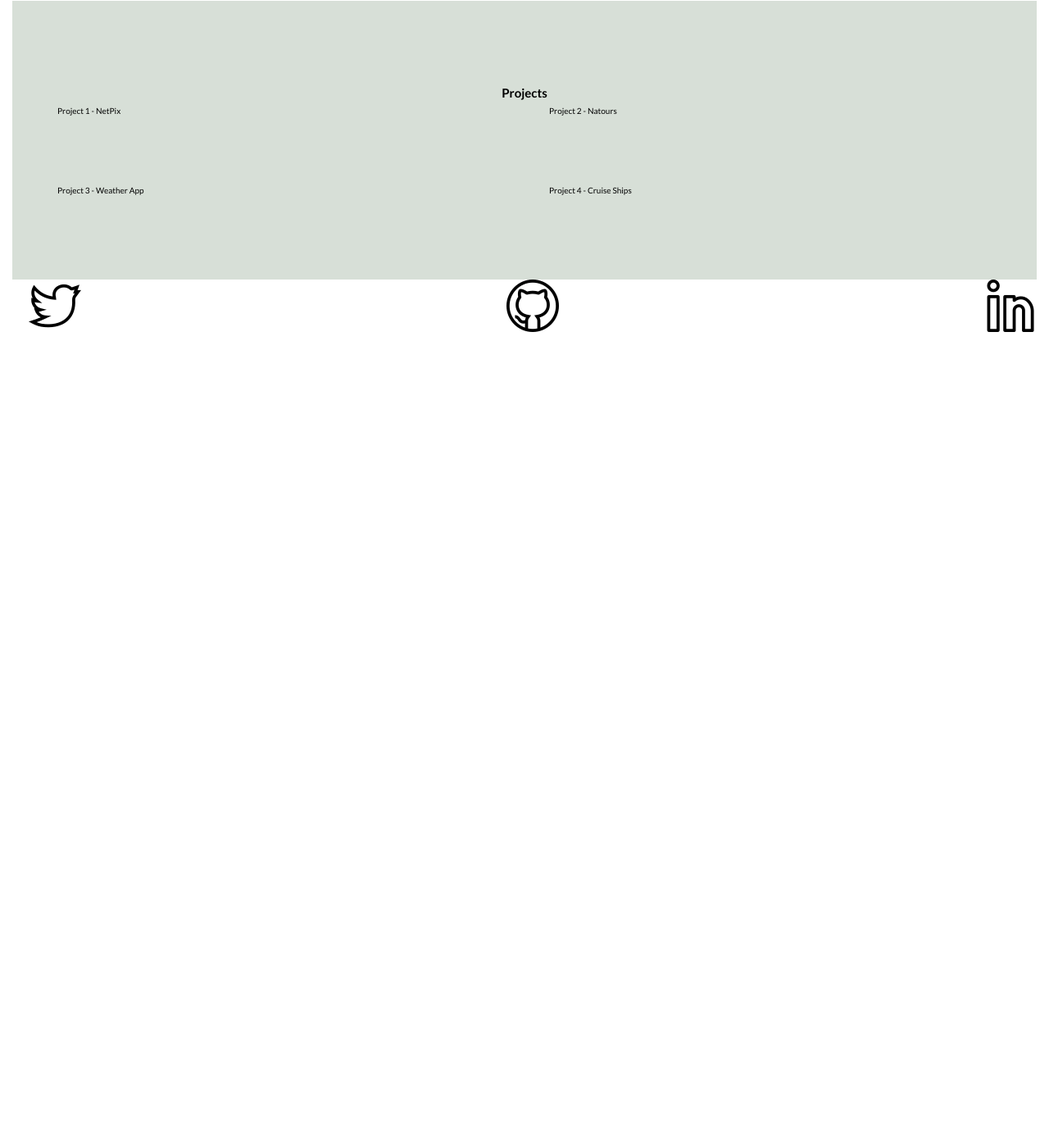
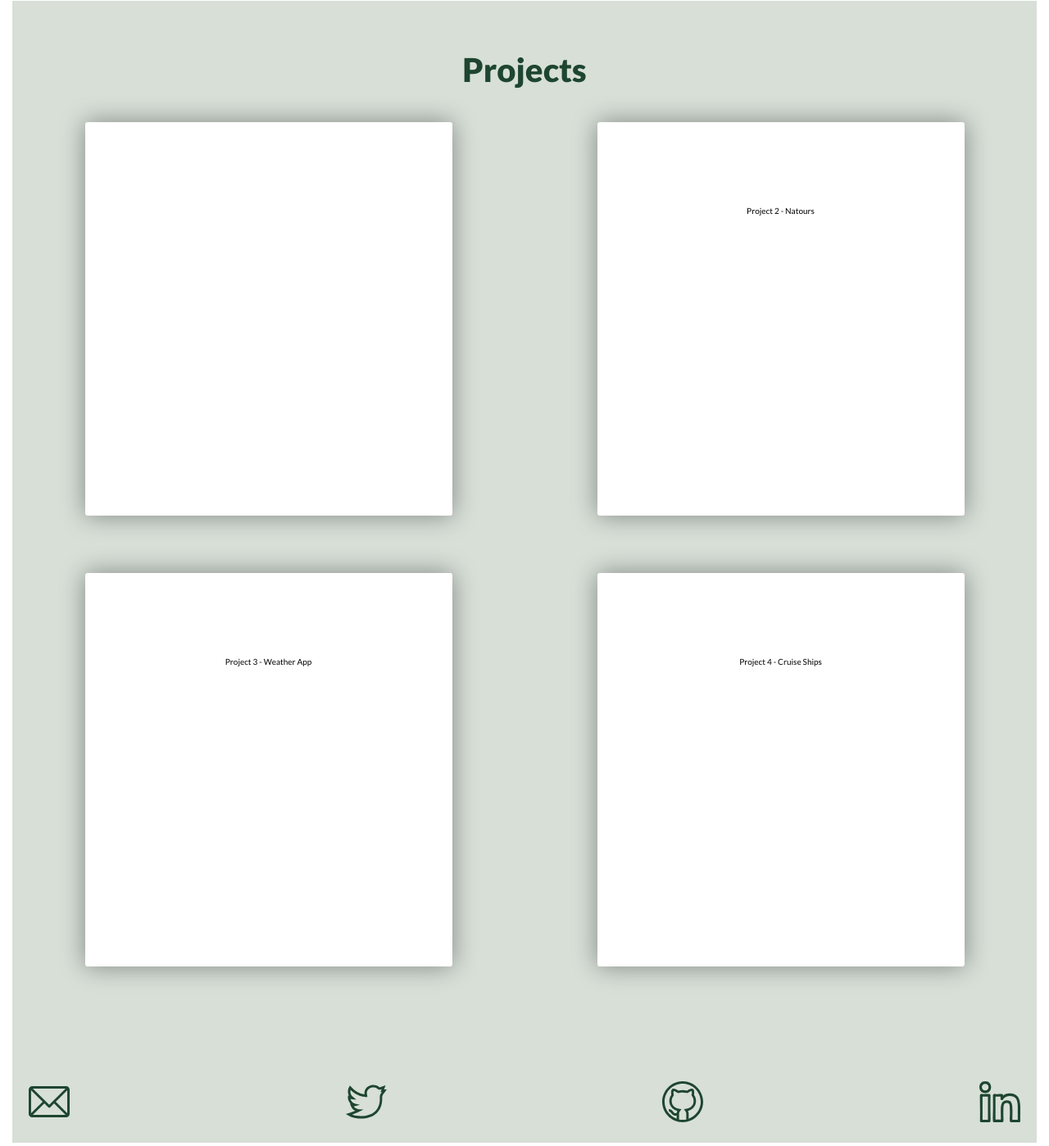
Before and after one commit to HollyRebekah/holly-fanthorpe, a website: page index.html in a window 1280 px wide. Shown: the part 814-2212 px from the top of the page at 82% size. Before the commit the page ends 1239 px from the top, so only its background shows below. Drawn offline with Linux system fonts and the light colour scheme.

Commit message:
added layout of projects page & made responsive

```diff
--- a/index.html
+++ b/index.html
@@ -21,123 +21,63 @@
               </div>
             <div class="header__text-box">
                 <h1 class="heading__primary">
-                  <span class="heading__primary--main">Holly Fanthorpe</span>
+                  <span class="heading__primary--main name-1">Holly</span>
+                  <span class="heading__primary--main name-2">Fanthorpe</span>
                   <span class ="heading__primary--sub">Front End Developer</span>
                 </h1>
             </div>
           </header>
 
           <section class="projects">
-            <div class="u-center-text">
+            <div class="heading u-center-text">
                 <h2 class="heading__secondary">Projects</h2>
             </div>
 
-            <div class="row">
-                <div class="col-1-of-2">
-                  Project 1 - NetPix
+            <div class="projects__grid">
+                <div class="projects__card">
+
                 </div>
-                <div class="col-1-of-2">
+                <div class="projects__card">
                   Project 2 - Natours
                 </div>
+                <div class="projects__card">
+                    Project 3 - Weather App
+                </div>
+                <div class="projects__card">
+                    Project 4 - Cruise Ships
+                </div>
               </div>
-
-              <div class="row">
-                  <div class="col-1-of-2">
-                    Project 3 - Weather App
-                  </div>
-                  <div class="col-1-of-2">
-                    Project 4 - Cruise Ships
-                  </div>
-                </div>
 
           </section>
 
           <footer class="footer">
             <div class="footer__social">
 
+              <a href="mailto:hollyfanthorpe@gmail.com" target="_blank">
+                  <svg class=footer__social--icon>
+                    <use xlink:href="img/sprite.svg#mail" />
+                  </svg>
+              </a>
+
               <a href="https://twitter.com/holly_tm" target="_blank">
-                <img class="footer__social--icon" src="img/001-twitter.png" alt="Twitter Icon">
+                <svg class=footer__social--icon>
+                  <use xlink:href="img/sprite.svg#twitter" />
+                </svg>
               </a>
+
               <a href="https://github.com/HollyRebekah" target="_blank">
-                <img class="footer__social--icon" src="img/002-github.png" alt="GitHub Icon">
+                <svg class=footer__social--icon>
+                    <use xlink:href="img/sprite.svg#github" />
+                  </svg>
               </a>
               <a href="https://www.linkedin.com/in/holly-fanthorpe/" target="_blank">
-                <img class="footer__social--icon" src="img/003-linkedin.png" alt="LinkedIn Icon">
+                <svg class=footer__social--icon>
+                    <use xlink:href="img/sprite.svg#linkedin" />
+                  </svg>
               </a>
 
             </div>
           </footer>
 
-
-
-        <!--
-        <section class="grid-test">
-          <div class="row">
-            <div class="col-1-of-2">
-              Col 1 of 2
-            </div>
-            <div class="col-1-of-2">
-              Col 1 of 2
-            </div>
-          </div>
-
-          <div class="row">
-            <div class="col-1-of-3">
-              Col 1 of 3
-            </div>
-            <div class="col-1-of-3">
-              Col 1 of 3
-            </div>
-            <div class="col-1-of-3">
-              Col 1 of 3
-            </div>
-          </div>
-
-          <div class="row">
-            <div class="col-1-of-3">
-              Col 1 of 3
-            </div>
-            <div class="col-2-of-3">
-              Col 2 of 3
-            </div>
-          </div>
-
-          <div class="row">
-            <div class="col-1-of-4">
-              Col 1 of 4
-            </div>
-            <div class="col-1-of-4">
-              Col 1 of 4
-            </div>
-            <div class="col-1-of-4">
-              Col 1 of 4
-            </div>
-            <div class="col-1-of-4">
-              Col 1 of 4
-            </div>
-          </div>
-
-          <div class="row">
-            <div class="col-1-of-4">
-              Col 1 of 4
-            </div>
-            <div class="col-1-of-4">
-              Col 1 of 4
-            </div>
-            <div class="col-2-of-4">
-              Col 2 of 4
-            </div>
-          </div>
-
-          <div class="row">
-            <div class="col-1-of-4">
-              Col 1 of 4
-            </div>
-            <div class="col-3-of-4">
-              Col 3 of 4
-            </div>
-          </div>
-        </section>
-        -->
     </body>
 </html>
--- /dev/null
+++ b/sass/base/_animations.scss
@@ -0,0 +1,31 @@
+@keyframes moveInLeft {
+    0% {
+        opacity: 0;
+        transform: translateX(-12rem);
+    }
+
+    80% {
+      transform: translateX(1rem);
+    }
+
+    100% {
+        opacity:1;
+        transform:translate(0);
+    }
+}
+
+@keyframes moveInRight {
+  0% {
+      opacity: 0;
+      transform: translateX(12rem);
+  }
+
+  80% {
+    transform: translateX(-1rem);
+  }
+
+  100% {
+      opacity:1;
+      transform:translate(0);
+  }
+}
--- a/sass/base/_typography.scss
+++ b/sass/base/_typography.scss
@@ -6,7 +6,10 @@ body {
     padding: 1.5rem;
  }
 
- .heading__primary {
+ .heading{
+  margin-bottom: 3rem;
+
+   &__primary {
       color: $dark-green;
       letter-spacing: 8px;
 
@@ -21,6 +24,18 @@ body {
       }
    }
 
- .heading__secondary {
+   &__secondary {
+      color: $dark-green;
       display: inline-block;
+      font-size: 4rem;
+      font-weight: 800;
    }
+}
+
+ .name-1 {
+   animation: moveInLeft 1s ease-in;
+ }
+
+ .name-2 {
+   animation: moveInRight 1s ease-in;
+ }
--- /dev/null
+++ b/sass/components/_projects.scss
@@ -0,0 +1,25 @@
+.projects {
+
+    &__card {
+        background-color: #fff;
+        height: 60vh;
+        width: 35vw;
+        padding: 10rem;
+        margin-bottom: 7rem;
+        text-align: center;
+        border-radius: 3px;
+        box-shadow: 0 0 3rem rgba(0,0,0,.4);
+
+        @media (max-width: 1029px) {
+            width: 75vw;
+            margin-bottom: 6rem;
+            padding: 2rem;
+        }
+
+        @media (max-width: 700px) {
+            height: 70vh;
+            margin-bottom: 3rem;
+            padding: 2rem;
+        }
+    }
+}
--- /dev/null
+++ b/sass/layout/_content.scss
@@ -0,0 +1,14 @@
+.projects {
+    padding: 5rem 0;
+    background-color: $light-grey;
+
+    @media (max-width: 1029px) {
+        padding: 2rem 0;
+    }
+
+    &__grid {
+        display: grid;
+        grid-template-columns: repeat(auto-fit, minmax(50rem, 1fr));
+        justify-items: center;
+    }
+}
--- a/sass/layout/_footer.scss
+++ b/sass/layout/_footer.scss
@@ -1,4 +1,5 @@
 .footer {
+    background-color: $light-grey;
 
     &__social{
         display: flex;
@@ -6,7 +7,15 @@
         justify-content: space-between;
 
         &--icon {
-            margin-left: 2rem;
+            margin: 2rem;
+            height: 5rem;
+            width: 5rem;
+            fill: $dark-green;
+            transition: all .5s;
+
+            &:hover {
+                transform: translateY(-2.5rem);
+            }
         }
 
     }
--- a/sass/layout/_grid.scss
+++ /dev/null
@@ -1,43 +0,0 @@
-.row {
-    max-width: $grid-width;
-    margin:0 auto;
-
-    &:not(:last-child) {
-        margin-bottom: $gutter-vertical;
-    }
-
-    @include clearfix;
-
-    [class^="col-"] {
-        float: left;
-
-        &:not(:last-child) {
-            margin-right: $gutter-horizontal;
-        }
-    }
-
-    .col-1-of-2 {
-        width: calc((100% - #{$gutter-horizontal}) / 2);
-    }
-
-    .col-1-of-3 {
-        width: calc((100% - (#{$gutter-horizontal} * 2 )) / 3);
-    }
-
-    .col-2-of-3 {
-        width: calc( 2 * ((100% - (#{$gutter-horizontal} * 2 )) / 3) + #{$gutter-horizontal});
-    }
-
-    .col-1-of-4 {
-        width: calc((100% - (#{$gutter-horizontal} * 3 )) / 4);
-    }
-
-    .col-2-of-4 {
-        width: calc( 2 * ((100% - (#{$gutter-horizontal} * 3 )) / 4) + #{$gutter-horizontal});
-    }
-
-    .col-3-of-4 {
-        width: calc( 3 * ((100% - (#{$gutter-horizontal} * 3 )) / 4) + 2 * #{$gutter-horizontal});
-    }
-
-}
--- a/sass/layout/_projects.scss
+++ /dev/null
@@ -1,4 +0,0 @@
-.projects {
-    padding: 10rem 0;
-    background-color: $light-grey;
-}
--- a/sass/main.scss
+++ b/sass/main.scss
@@ -1,13 +1,14 @@
 @import "abstracts/mixin";
 @import "abstracts/variables";
 
+@import "base/animations";
 @import "base/base";
 @import "base/typography";
 @import "base/utils";
 
 @import "components/bgvideo";
+@import "components/projects";
 
+@import "layout/content";
 @import "layout/footer";
-@import "layout/grid";
 @import "layout/header";
-@import "layout/projects";
```
Also changed, not shown: css/styles.css, img/001-twitter.png (deleted), img/002-github.png (deleted), img/003-linkedin.png (deleted), img/Forest-Lullaby.jpg (deleted), img/github.svg (added), img/linkedin.svg (added), img/sprite.svg (added), img/twitter.svg (added), 1 other file. Lines whose indentation alone changed are shown as unchanged.
